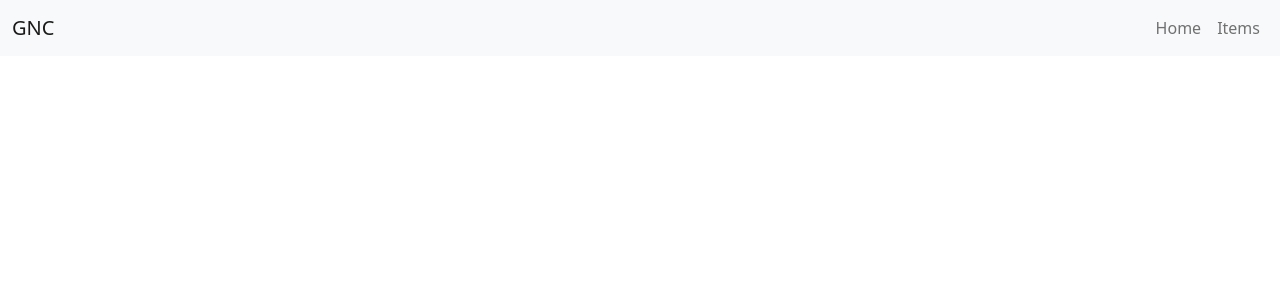
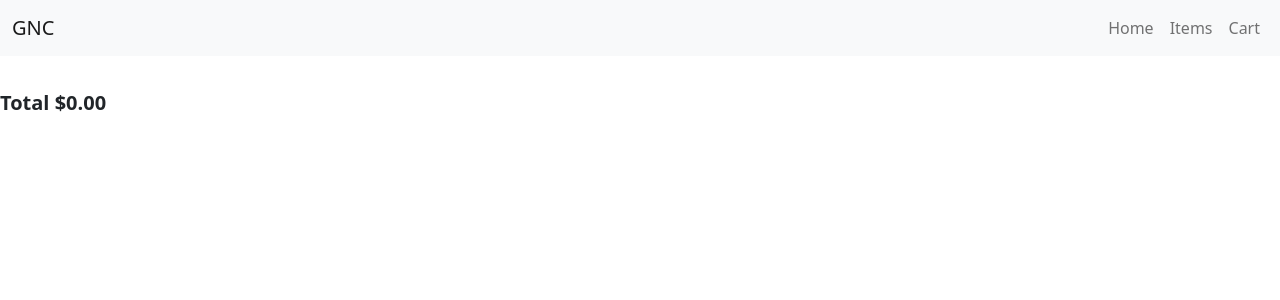
Before and after one commit to therealOfarah/Shopping-TS, a React (Vite) app: page /cart in a window 1280 px wide. Before the commit this address had no page. Shown: the top 300 px of the page. Built offline with nearby package versions, Linux system fonts and the light colour scheme.

Commit message:
add carts page and touch up on styling

```diff
--- a/src/App.tsx
+++ b/src/App.tsx
@@ -2,7 +2,7 @@ import { Routes, Route } from "react-router-dom"
 import { Container } from "react-bootstrap"
 import { Home } from "./Pages/home"
 import { Store } from "./Pages/Store"
-import { About } from "./Pages/About"
+import { Cart } from "./Pages/cart"
 import {  NavbarTop } from "./components/navbar"
 import { ShoppingCartProvider } from "./context/ShoppingCartContext"
 
@@ -13,7 +13,7 @@ function App() {
         <Routes>
           <Route path="/" element={<Home />} />
           <Route path="/store" element={<Store />} />
-          <Route path="/about" element={<About />} />
+          <Route path="/cart" element={<Cart />} />
         </Routes>
       <Container className="mb-4">
       </Container>
--- a/src/Pages/About.tsx
+++ /dev/null
@@ -1,5 +0,0 @@
-export function About(){
-  return(
-    <h3> About</h3>
-  )
-}
--- /dev/null
+++ b/src/Pages/cart.tsx
@@ -0,0 +1,25 @@
+import { CartItem } from "../components/CartItem"
+import { useShoppingCart } from "../context/ShoppingCartContext"
+import { formatCurrency } from "../utilities/formatCurrenct"
+import storeItmes from "../data/items.json"
+import { Offcanvas, Stack } from "react-bootstrap";
+import "../styles/cart.css"
+export function Cart(){
+  const {closeCart, cartItems} = useShoppingCart()
+  return(
+    // <Stack gap={3}>
+    //   <Stack/>
+    <Stack gap={5}>
+      <div className="cartItems" style={{marginTop:"2vh"}}>
+        {cartItems.map(item => (
+          <CartItem key={item.id} {...item}/>))}
+          <div className="ms-auto fw-bold fs-5" style={{marginTop:"2vh"}}>Total {formatCurrency(
+            cartItems.reduce((total, cartItem) => {
+              const item = storeItmes.find(i => i.id === cartItem.id)
+              return total + (item?.price || 0) * cartItem.quantity
+            }, 0)
+            )}</div>
+      </div>
+    </Stack>
+  )
+}
--- a/src/components/CartItem.tsx
+++ b/src/components/CartItem.tsx
@@ -13,8 +13,8 @@ export function CartItem({id, quantity}: CartItemsProps){
   if(item == null) return null
   return(
   <>
-  <Stack direction="horizontal" className="d-flex align-items-center" gap={2}>
-    <img src={item.imgUrl} style={{width:"125px", height:'75px', objectFit:"cover"}} />
+  <Stack direction="horizontal" className="d-flex align-items-center" gap={1}>
+    <img src={item.imgUrl} style={{width:"225px", height:'175px', objectFit:"cover"}} />
   <div className="me-auto">
     <div>
       {item.name}{quantity >1 && <span
--- a/src/components/StoreItem.tsx
+++ b/src/components/StoreItem.tsx
@@ -22,7 +22,7 @@ export function StoreItem({ id, name, price, imgUrl }: StoreItem) {
         variant="top"
         src={imgUrl}
         height="400px"
-        style={{ objectFit: "cover" }}
+        // style={{ objectFit: "none" }}
       />
       <Card.Body className="d-flex flex-column">
         <Card.Title className="d-flex justify-content-between align-items-baseline mb-4">
--- a/src/components/navbar.tsx
+++ b/src/components/navbar.tsx
@@ -17,6 +17,7 @@ export function NavbarTop(){
             >
               <Nav.Link href="/">Home</Nav.Link>
               <Nav.Link href="/store">Items</Nav.Link>
+              <Nav.Link href="/cart">Cart</Nav.Link>
             </Nav>
               {cartQuantity > 0 && (
                 <Button onClick={openCart}
--- a/src/data/items.json
+++ b/src/data/items.json
@@ -42,13 +42,6 @@
     "imgUrl": "/assets/images/Beyond Raw Jolly Rancher.jpeg"
   },
   {
-    "id": 7,
-    "name": "Insane Labz Psychotic",
-    "type":"Pre-Workout",
-    "price": 64.99,
-    "imgUrl": "/assets/images/Insane Labz Psychotic.jpeg"
-  },
-  {
     "id": 8,
     "name":"Ryse RingPop",
     "type":"Pre-Workout",
```
Also changed, not shown: src/styles/cart.css (added).
